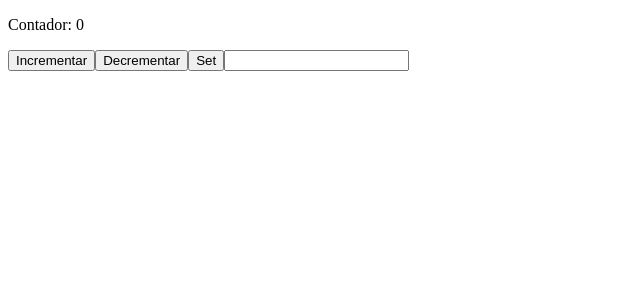
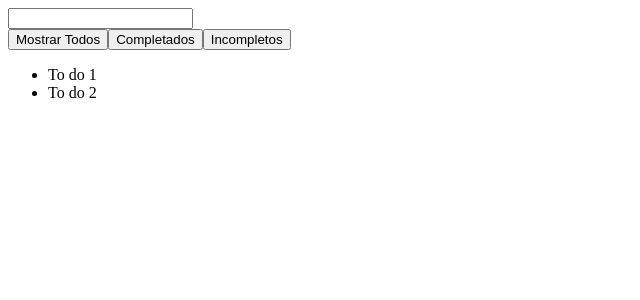
Before and after one commit to Rubenmt93/React-Redux, a React (Create React App) app: page / in a window 1280 px wide. Shown: the top 300 px of the page, without its empty margins (0-640 px from the left). Built offline with nearby package versions, Linux system fonts and the light colour scheme.

Commit message:
to do con redux

```diff
--- a/src/App.js
+++ b/src/App.js
@@ -1,39 +1,43 @@
 import { useState } from "react";
 import { useDispatch, useSelector } from "react-redux";
-export const reducer =  (state = 0, action) => {
-  console.log({action, state});
-  switch(action.type){
-    case 'incrementar':{
-      return state+1
+
+const initialState = {
+  entities: []
+}
+export const reducer =  (state = initialState, action) => {
+
+    switch(action.type) {
+      case 'todo/add': {
+        console.log('reducer')
+        return {
+          ...state,
+          entities:[{}]
+        }
+      }
     }
-    case 'decrementar':{
-      return state-1
-    }
-    case 'set':{
+      return state
 
-      return action.payload
-    }
-    default:
-      return state
-  }
 
 }
 
 function App() {
-  const [valor, setvalor]= useState('')
-  const dispatch= useDispatch()
-  const state = useSelector( state => state)
-  const set = () => {
-    dispatch({type:'set', payload: valor})
-    setvalor('')
-  }
+  const dispatch = useDispatch()
+  const state= useSelector(x=>x)
+  console.log(state, 'Rendering')
   return (
     <div className="App">
-      <p> Contador: {state}</p>
-      <button onClick={() => dispatch({type:'incrementar'})}>Incrementar</button>
-      <button onClick={() => dispatch({type:'decrementar'})}>Decrementar</button>
-      <button onClick={set}>Set</button>
-      <input value={valor} onChange={ e=> setvalor(Number(e.target.value))}/>
+      <form >
+        <input></input>
+        </form>
+        <button onClick={() => dispatch({type: 'todo/add'})}>Mostrar Todos</button>
+        <button>Completados</button>
+        <button>Incompletos</button>
+
+
+      <ul>
+        <li>To do 1</li>
+        <li>To do 2</li>
+      </ul>
     </div>
   );
 }
```
